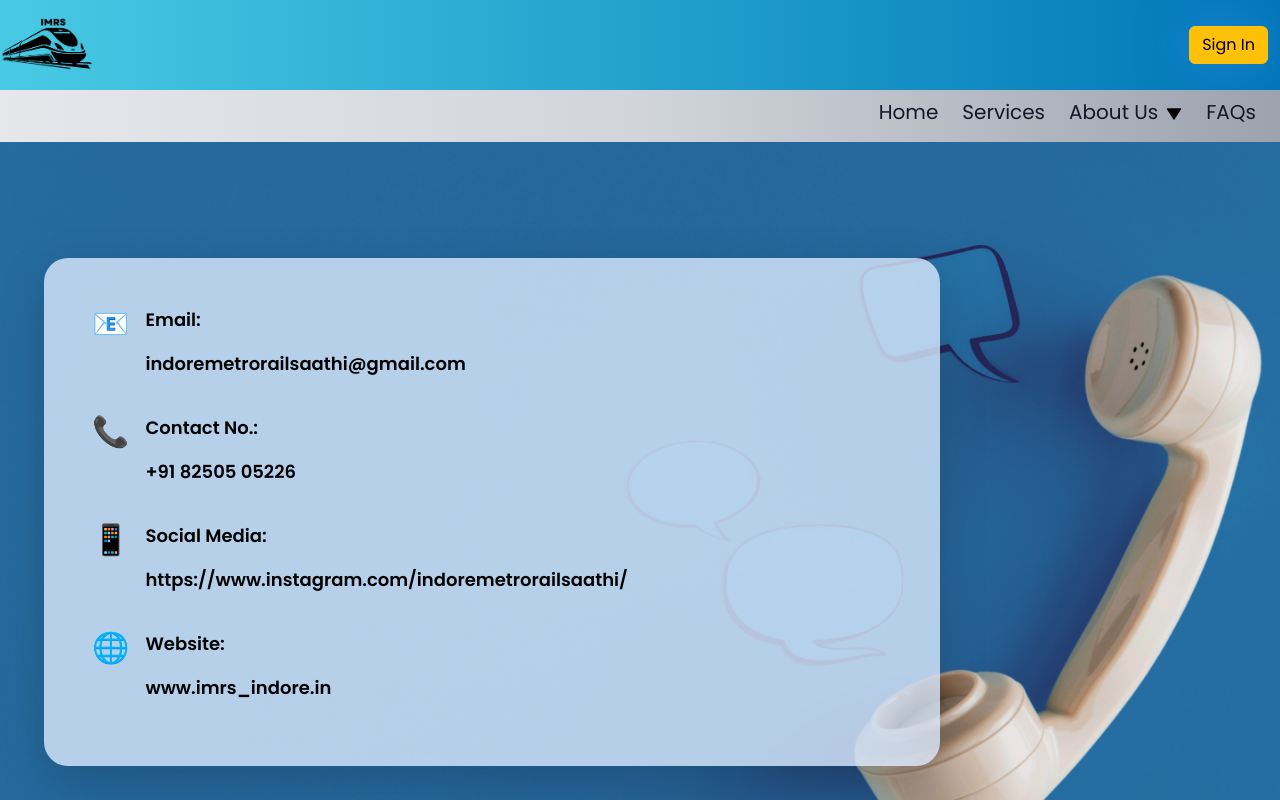
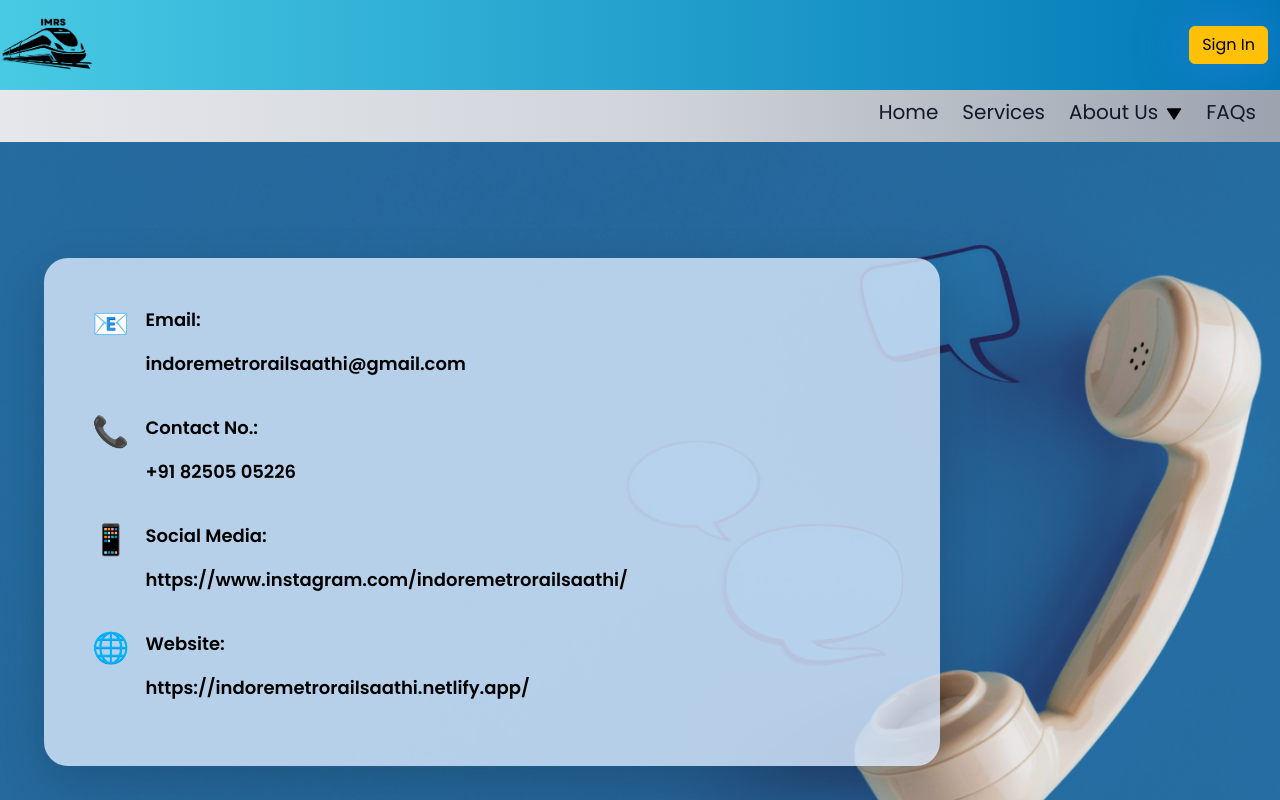
Before and after one commit to abhisheksah-dev/imrs-frontend, a React (Vite) app: page /contactUs in a window 1280 px wide. Shown: the top 800 px of the page. Built offline with nearby package versions, Linux system fonts and the light colour scheme.

Commit message:
contact aoge

```diff
--- a/src/components/ContactUs.jsx
+++ b/src/components/ContactUs.jsx
@@ -79,7 +79,7 @@ const ContactUs = () => {
                     target="_blank"
                     rel="noopener noreferrer"
                   >
-                    www.imrs_indore.in
+                    https://indoremetrorailsaathi.netlify.app/
                   </a>
                 </p>
               </div>
```
